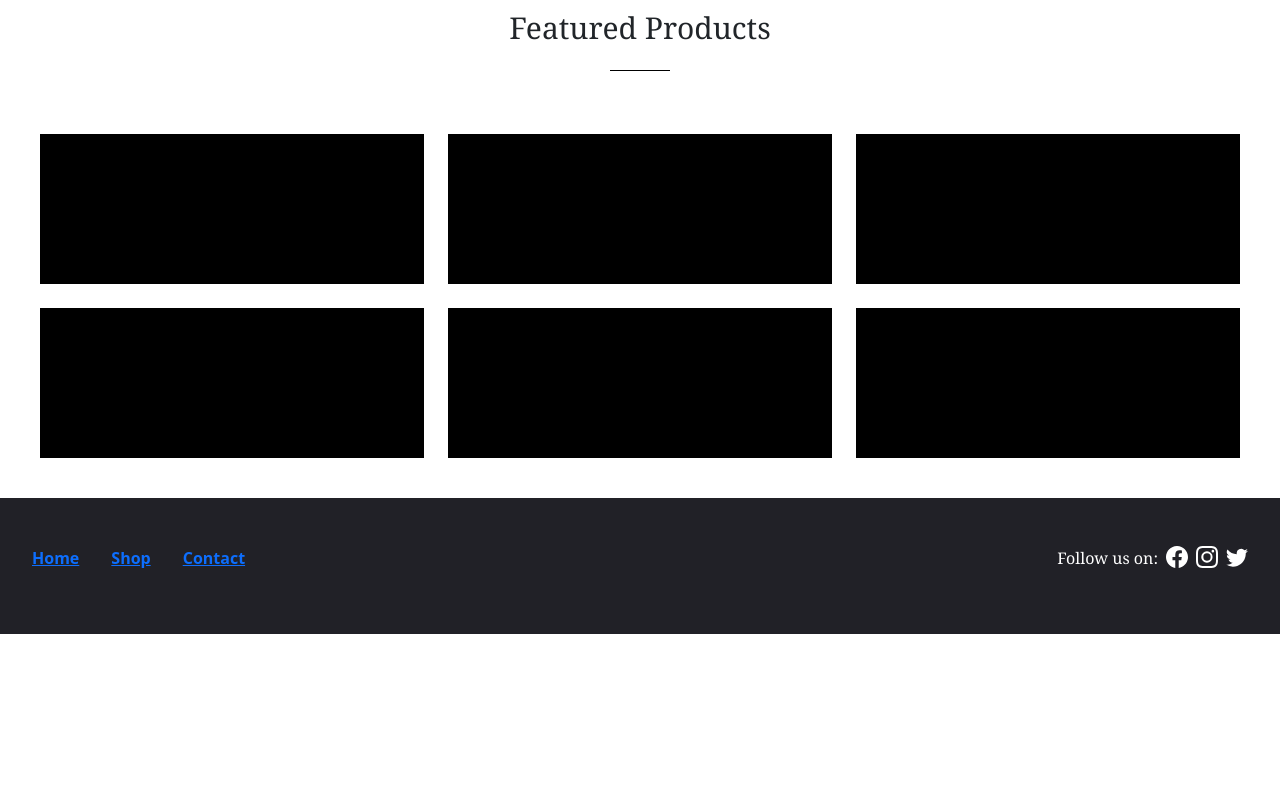
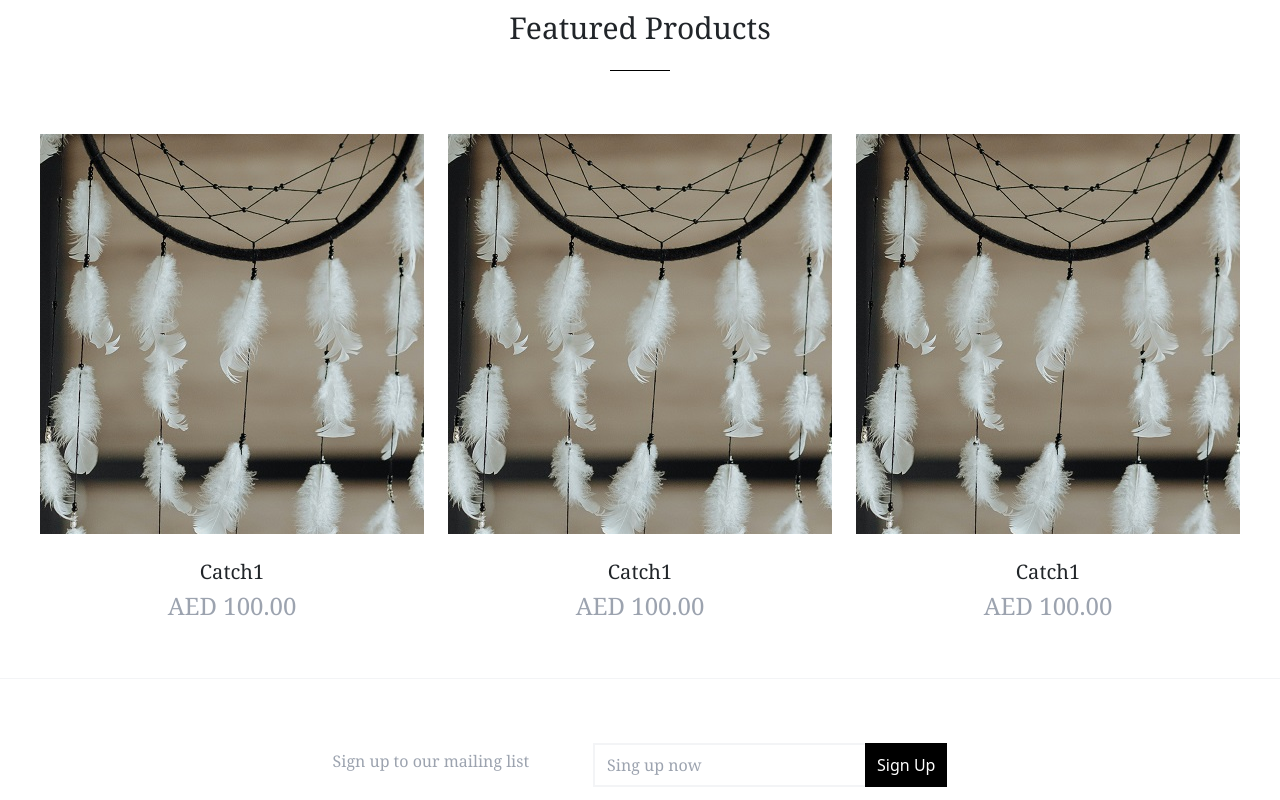
Before and after one commit to Sage4tk/m-dreamcatcher, a React (Create React App) app: page / in a window 1280 px wide. Shown: the part 1220-2020 px from the top of the page. Before the commit the page ends 1854 px from the top, so only its background shows below. Built offline with nearby package versions, Linux system fonts and the light colour scheme; the HTML template or start-up script is replaced by a standard one.

Commit message:
finished landing page

```diff
--- a/src/components/Footer.tsx
+++ b/src/components/Footer.tsx
@@ -3,6 +3,13 @@ import { Instagram, Facebook, Twitter } from "react-bootstrap-icons"
 const Footer:React.FC = () => {
     return (
         <>
+        <div className="w-screen font-serif flex flex-col items-center border-t-[1px] md:flex-row md:justify-center border-gray-100 p-16">
+            <p className="text-gray-400 mb-2 md:mb-[0rem] md:mr-16">Sign up to our mailing list</p>
+            <form>
+                <input className="border-2 border-r-0 border-gray-100 px-[12px] py-[8px] focus:border-blue-400 focus:outline-none" type="text" placeholder="Sing up now"/>
+                <input className="font-sans text-white bg-black px-[12px] py-[10px]" type="submit" value="Sign Up" />
+            </form>
+        </div>
         <footer className="w-screen bg-[#212127] text-white px-8 py-12">
             <div className="flex flex-col md:flex-row justify-between">
                 <div className="font-bold flex flex-col md:flex-row">
--- a/src/components/LandingCard.tsx
+++ b/src/components/LandingCard.tsx
@@ -6,10 +6,10 @@ interface LcProps {
 const LandingCard:React.FC<LcProps> = ({ product, price, img}) => {
     return (
         <>
-        <div>
-            <img alt="" src={img}/>
-            <p>{product}</p>
-            <p>{price}</p>
+        <div className="flex flex-column font-serif items-center">
+            <img className="w-full h-[400px] object-none object-center mb-4" alt="" src={img}/>
+            <p className="text-xl mb-1">{product}</p>
+            <p className="text-2xl text-gray-400">AED {price}.00</p>
         </div>
         </>
     )
--- /dev/null
+++ b/src/data/products.ts
@@ -0,0 +1,42 @@
+//images
+import product1 from "../images/items/dream1.jpg";
+import product2 from "../images/items/dream2.jpg";
+import product3 from "../images/items/dream3.jpg";
+import product4 from "../images/items/dream4.jpg";
+import product5 from "../images/items/dream5.jpg";
+import product6 from "../images/items/dream6.jpg";
+
+const products:any = [
+    {
+        product: "Catch1",
+        price: 100,
+        img: product1
+    },
+    {
+        product: "Catch2",
+        price: 100,
+        img: product2
+    },
+    {
+        product: "Catch3",
+        price: 100,
+        img: product3
+    },
+    {
+        product: "Catch4",
+        price: 100,
+        img: product4
+    },
+    {
+        product: "Catch5",
+        price: 100,
+        img: product5
+    },
+    {
+        product: "Catch6",
+        price: 100,
+        img: product6
+    },
+]
+
+export default products;
--- a/src/pages/Home.tsx
+++ b/src/pages/Home.tsx
@@ -1,6 +1,10 @@
 //components
 import Footer from "../components/Footer";
 import Nav from "../components/Nav";
+import LandingCard from "../components/LandingCard";
+
+//data
+import products from "../data/products";
 
 const Home:React.FC = () => {
     return (
@@ -35,12 +39,9 @@ const Home:React.FC = () => {
                         <div className="w-[60px] h-[0.5px] bg-black absolute bottom-0"></div>
                     </div>
                     <div className="grid grid-cols-1 gap-4 md:grid-cols-2 lg:grid-cols-3">
-                        <div className="h-[150px] bg-black"></div>
-                        <div className="h-[150px] bg-black"></div>
-                        <div className="h-[150px] bg-black"></div>
-                        <div className="h-[150px] bg-black"></div>
-                        <div className="h-[150px] bg-black"></div>
-                        <div className="h-[150px] bg-black"></div>
+                        <LandingCard product={products[0].product} price={products[0].price} img={products[0].img} />
+                        <LandingCard product={products[0].product} price={products[0].price} img={products[0].img} />
+                        <LandingCard product={products[0].product} price={products[0].price} img={products[0].img} />
                     </div>
                 </div>
             </div>
```
